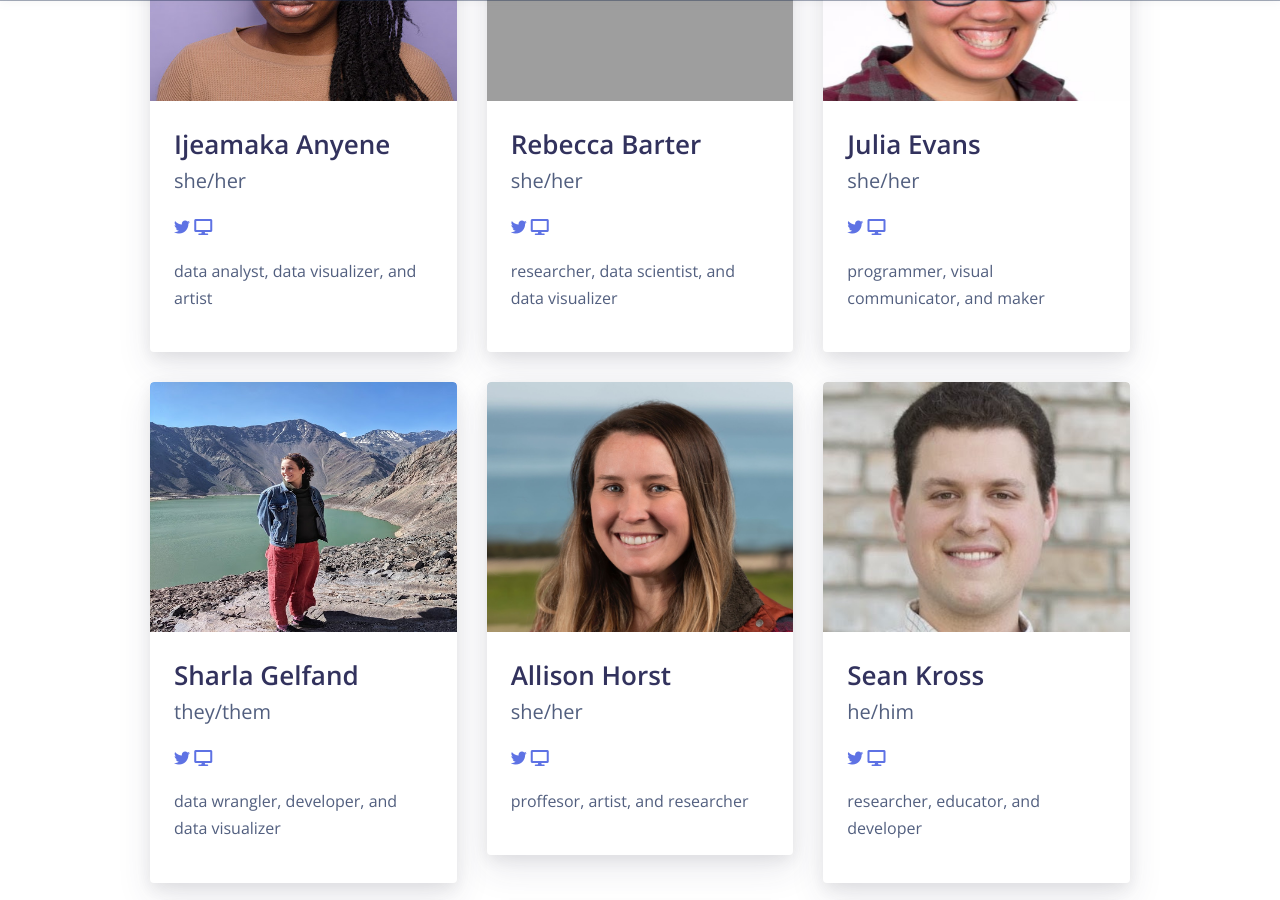
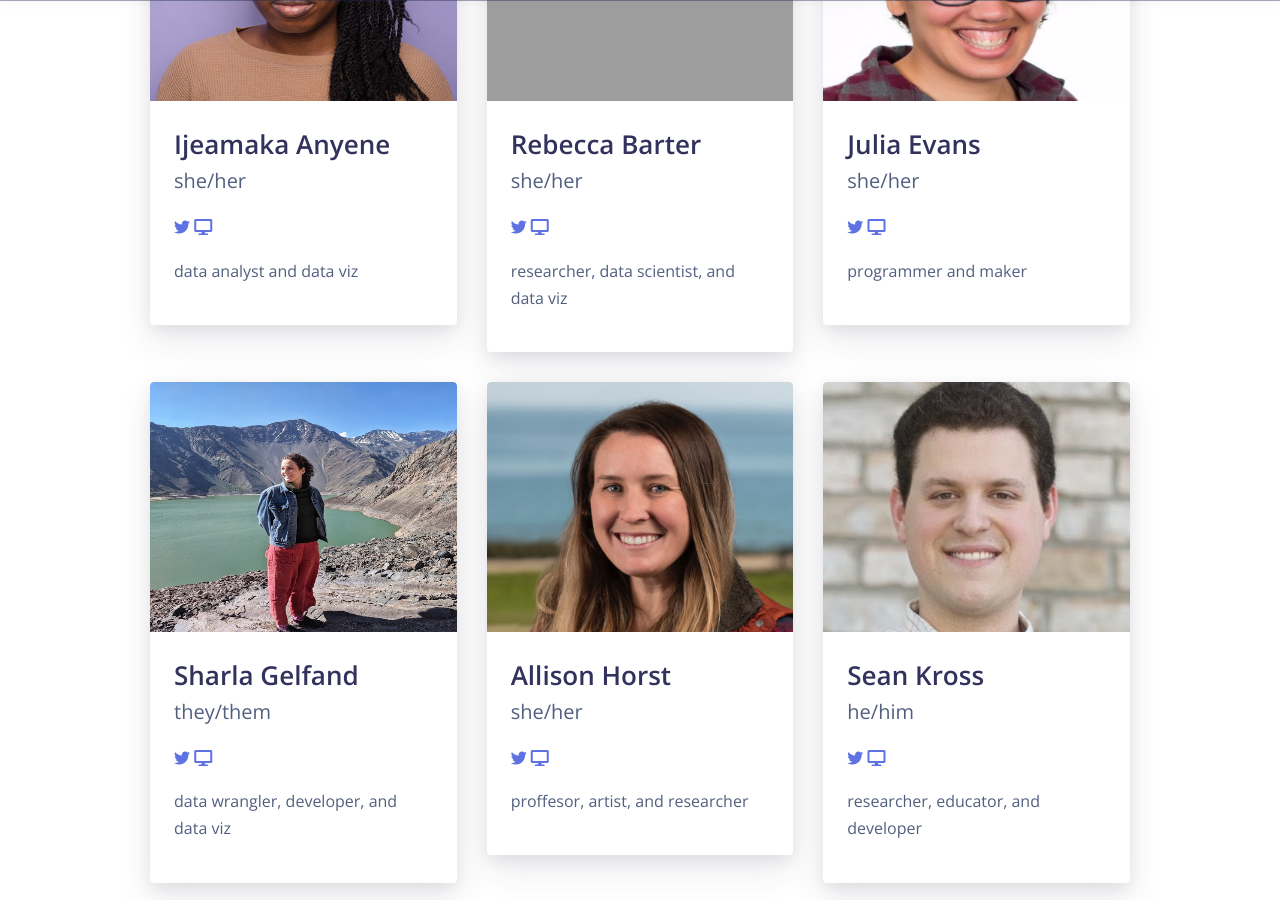
Before and after one commit to iamciera/DSxD_website, a Jekyll site: the page built from _pages/events.md, in a window 1280 px wide and 900 px high, scrolled down 1911 px. Built offline with Jekyll 4.4.1, drawn with Linux system fonts in a browser that asks for light colours; nearby versions of some CDN libraries; some of the changed text lies outside the part shown; grey boxes are pictures that could not be loaded.

Commit message:
added featuring, ready for review

```diff
--- a/_includes/components/teams/team-carousel-2.html
+++ b/_includes/components/teams/team-carousel-2.html
@@ -30,7 +30,7 @@
                 <a href="https://ijeamaka-anyene.netlify.app/"><i class="fas fa-desktop"></i></a>
               </p>
               <p>
-                data analyst, data visualizer, and artist
+                data analyst and data viz
               </p>
               </ul>
             </div>
@@ -60,7 +60,7 @@
                 <a href="http://www.rebeccabarter.com/"><i class="fas fa-desktop"></i></a>
               </p>
               <p>
-                researcher, data scientist, and data visualizer
+                researcher, data scientist, and data viz
               </p>
               </ul>
             </div>
@@ -90,7 +90,7 @@
                 <a href="https://wizardzines.com/"><i class="fas fa-desktop"></i></a>
               </p>
               <p>
-                programmer, visual communicator, and maker
+                programmer and maker
               </p>
               </ul>
             </div>
@@ -120,7 +120,7 @@
                 <a href="https://sharla.online/"><i class="fas fa-desktop"></i></a>
               </p>
               <p>
-                data wrangler, developer, and data visualizer
+                data wrangler, developer, and data viz
               </p>
               </ul>
             </div>
@@ -330,6 +330,9 @@
                 <a href="https://twitter.com/sxywu"> <i class="fab fa-twitter"></i></a>
                 <a href="https://shirleywu.studio/"><i class="fas fa-desktop"></i></a>
               </p>
+                <p>
+                designer, author, and data viz
+              </p>
               </ul>
             </div>
           </div>
@@ -343,7 +346,7 @@
               <div class="dropdown">
               </div>
               <a href="javascript:;">
-                <img class="img rounded" src="{{ '/assets/img/faces/' | relative_url }}">
+                <img class="img rounded" src="{{ '/assets/img/faces/moresoon.png' | relative_url }}">
               </a>
             </div>
           </div>
--- a/_includes/home-sample.html
+++ b/_includes/home-sample.html
@@ -1,6 +1,6 @@
 <header class="header-1 fullWidth">
   <div class="page-header">
-    <div class="page-header-image" style="background-image: url('{{ '/assets/img/ill/p2.svg' | relative_url }}')"></div>
+    <div class="page-header-image" style="background-image: url('{{ '/assets/img/ill/p2_city.svg' | relative_url }}')"></div>
     <div class="container">
       <div class="row">
         <div class="col-lg-5 col-md-7 mr-auto text-left d-flex justify-content-center flex-column">
```
Also changed, not shown: other parts of _includes/components/teams/team-carousel-2.html (+3 -3 lines), assets/img/faces/moresoon.png (added), assets/img/ill/p2_city.svg (added).
